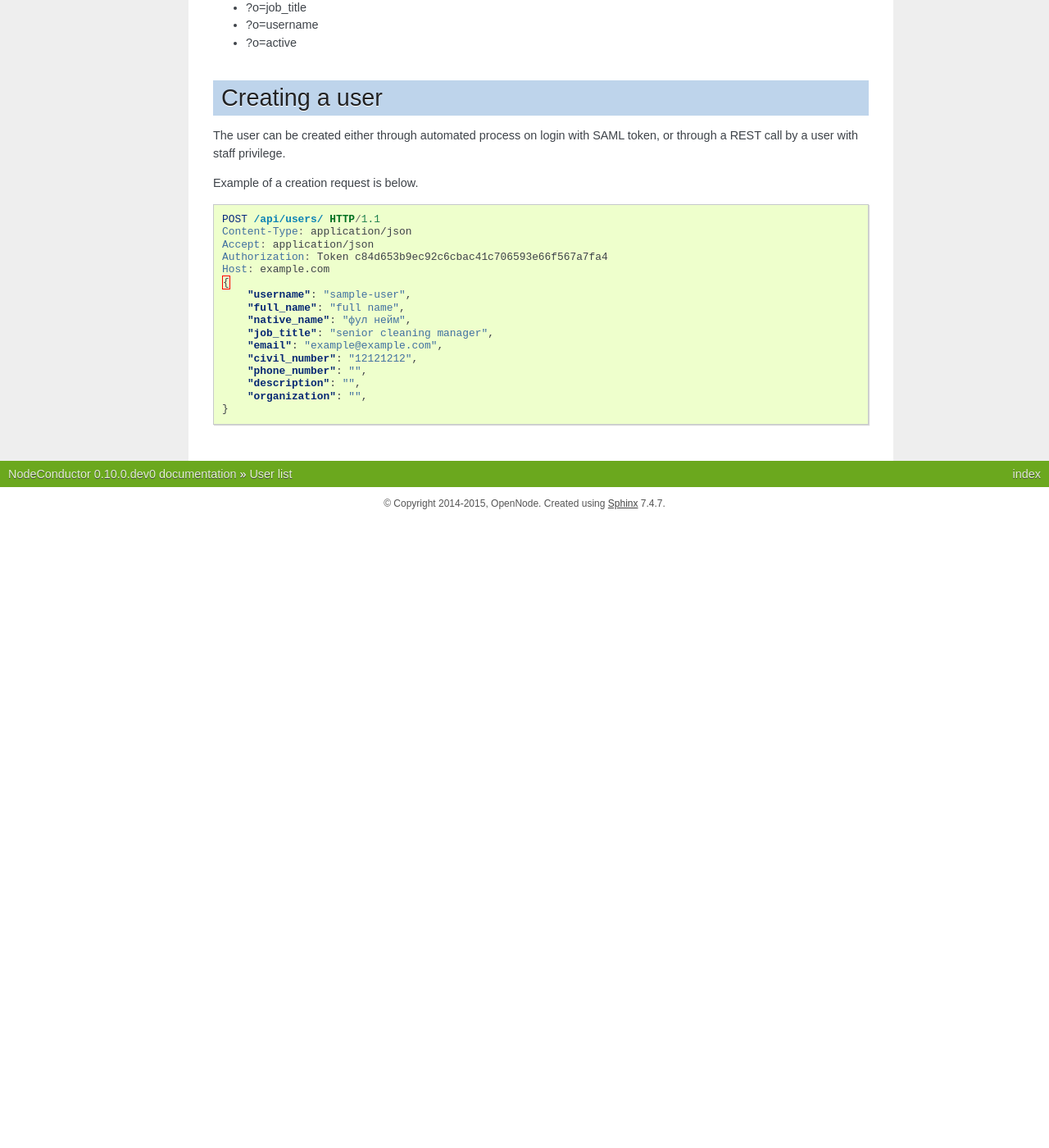
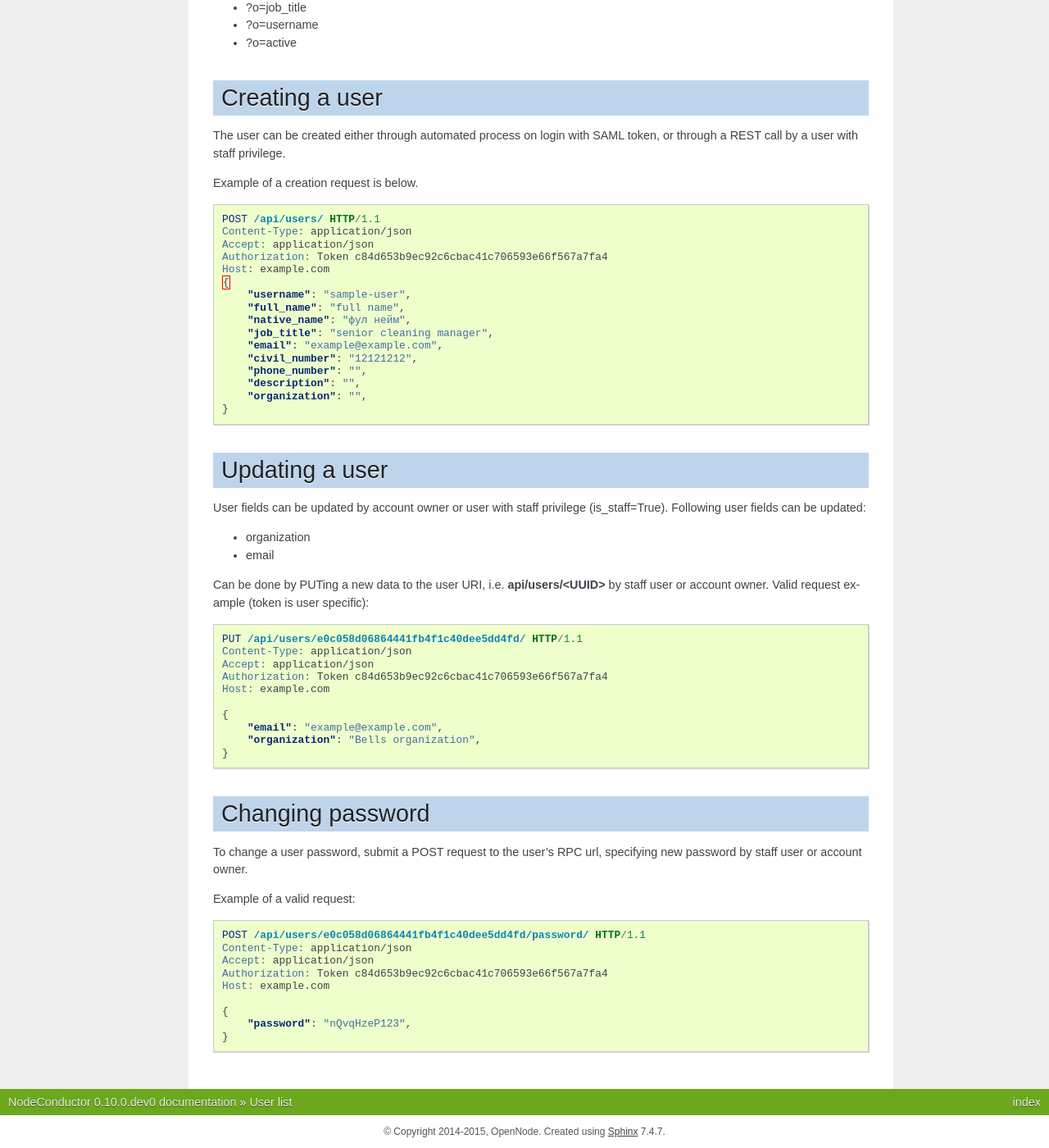
Before and after one commit to opennode/waldur-core, a Sphinx documentation site: the page built from docs/api/user.rst, in a window 1280 px wide and 1400 px high, scrolled down 737 px. Shown: the whole window at 82% size. Built offline with Sphinx 7.4.7, drawn with Linux system fonts in a browser that asks for light colours; before the commit the page ends 1371 px from its top, so only the background shows below that; some of the changed text lies outside the part shown.

Commit message:
Add documentation and tests for password serializer
itacloud-2586

```diff
--- a/docs/api/user.rst
+++ b/docs/api/user.rst
@@ -64,3 +64,48 @@ Example of a creation request is below.
         "description": "",
         "organization": "",
     }
+
+Updating a user
+---------------
+
+User fields can be updated by account owner or user with staff privilege (is_staff=True).
+Following user fields can be updated:
+
+- organization
+- email
+
+Can be done by PUTing a new data to the user URI, i.e. **api/users/<UUID>** by staff user or account owner.
+Valid request example (token is user specific):
+
+.. code-block:: http
+
+    PUT /api/users/e0c058d06864441fb4f1c40dee5dd4fd/ HTTP/1.1
+    Content-Type: application/json
+    Accept: application/json
+    Authorization: Token c84d653b9ec92c6cbac41c706593e66f567a7fa4
+    Host: example.com
+
+    {
+        "email": "example@example.com",
+        "organization": "Bells organization",
+    }
+
+Changing password
+-----------------
+
+To change a user password, submit a POST request to the user's RPC url, specifying new password
+by staff user or account owner.
+
+Example of a valid request:
+
+.. code-block:: http
+
+    POST /api/users/e0c058d06864441fb4f1c40dee5dd4fd/password/ HTTP/1.1
+    Content-Type: application/json
+    Accept: application/json
+    Authorization: Token c84d653b9ec92c6cbac41c706593e66f567a7fa4
+    Host: example.com
+
+    {
+        "password": "nQvqHzeP123",
+    }
```
Also changed, not shown: 1 other file.
